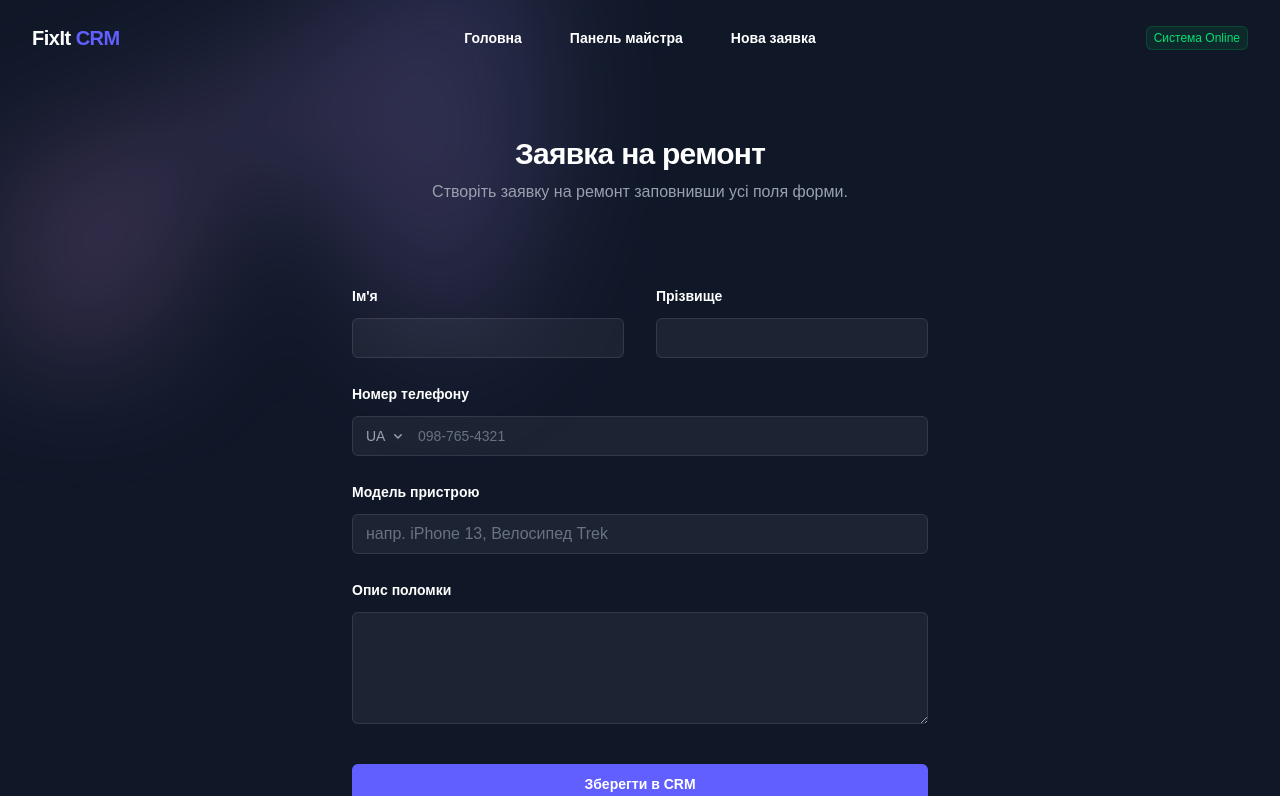
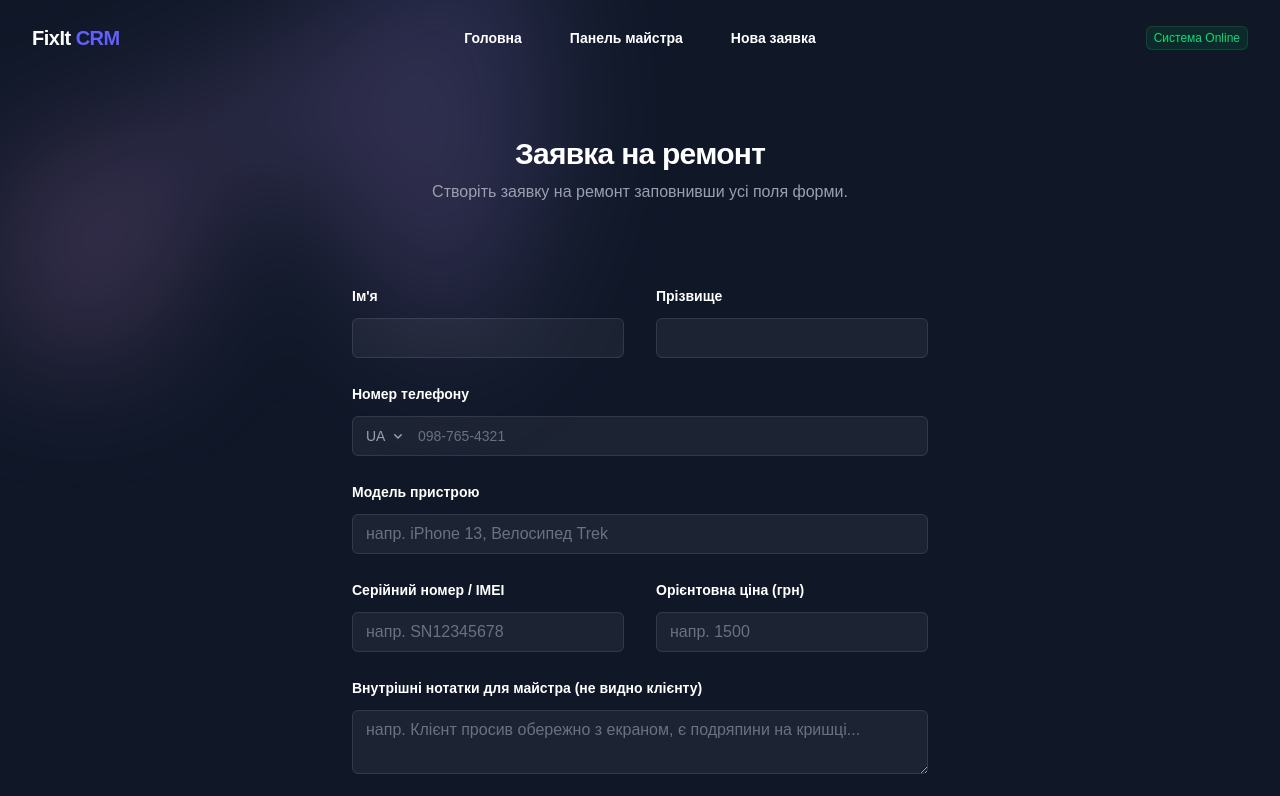
Before and after one commit to Mich47/fixit-crm, a Next.js app: page /order/create in a window 1280 px wide. Shown: the top 796 px of the page. Built offline with nearby package versions, Linux system fonts and the light colour scheme.

Commit message:
refactor order creation and display to include serial number, estimated price, and notes

```diff
--- a/src/app/api/orders/route.ts
+++ b/src/app/api/orders/route.ts
@@ -4,22 +4,27 @@ import { NextResponse } from "next/server";
 export async function POST(request: Request) {
   try {
     const body = await request.json();
-    const { clientName, clientPhone, deviceModel, description } = body;
+    const {
+      clientName,
+      clientPhone,
+      deviceModel,
+      description,
+      serialNumber,
+      notes,
+    } = body;
 
     if (!clientName || !clientPhone || !deviceModel || !description) {
       return NextResponse.json(
-        { error: "Усі поля є обов'язковими для заповнення!" },
+        { error: "Поля з * є обов'язковими для заповнення!" },
         { status: 400 },
       );
     }
 
     const newOrder = await prisma.order.create({
       data: {
-        clientName,
-        clientPhone,
-        deviceModel,
-        description,
-        status: "PENDING", // Статус за замовчуванням
+        ...body,
+        serialNumber: serialNumber?.trim() || null,
+        notes: notes?.trim() || null,
       },
     });
 
--- a/src/app/dashboard/OrderTable.tsx
+++ b/src/app/dashboard/OrderTable.tsx
@@ -177,6 +177,8 @@ export default function OrderTable({ orders }: OrderTableProps) {
             clientPhone,
             deviceModel,
             description,
+            serialNumber,
+            estimatedPrice,
             status,
             createdAt,
           }) => (
@@ -199,8 +201,18 @@ export default function OrderTable({ orders }: OrderTableProps) {
                     <p className="mt-1 truncate text-sm text-slate-400">
                       {clientName}
                     </p>
+                    {serialNumber && (
+                      <p className="mt-0.5 text-xs text-slate-500 truncate">
+                        S/N: {serialNumber}
+                      </p>
+                    )}
                   </div>
                   <StatusBadge status={status} />
+                  {estimatedPrice && (
+                    <span className="inline-flex items-center justify-center rounded-md bg-emerald-500/10 px-2.5 py-1 text-xs font-bold text-emerald-400 ring-1 ring-inset ring-emerald-500/20 whitespace-nowrap">
+                      {estimatedPrice.toString()} грн
+                    </span>
+                  )}
                 </div>
                 <p className="mt-3 line-clamp-2 text-sm leading-6 text-slate-300">
                   {description}
@@ -237,6 +249,7 @@ export default function OrderTable({ orders }: OrderTableProps) {
               <th className="px-5 py-3">Клієнт</th>
               <th className="px-5 py-3">Телефон</th>
               <th className="px-5 py-3">Опис поломки</th>
+              <th className="px-5 py-3">Ціна (грн)</th>
               <th className="px-5 py-3">Статус</th>
               <th className="px-5 py-3">Дата</th>
             </tr>
@@ -249,6 +262,7 @@ export default function OrderTable({ orders }: OrderTableProps) {
                 clientPhone,
                 deviceModel,
                 description,
+                estimatedPrice,
                 status,
                 createdAt,
               }) => (
@@ -278,6 +292,9 @@ export default function OrderTable({ orders }: OrderTableProps) {
                   <td className="max-w-xs truncate px-5 py-4 text-slate-400">
                     {description}
                   </td>
+                  <td className="px-5 py-4 font-medium text-emerald-400">
+                    {estimatedPrice ? `${estimatedPrice}` : "—"}
+                  </td>
                   <td className="px-5 py-4">
                     <div className="flex items-center gap-3">
                       {/* <StatusBadge status={status} /> */}
--- a/src/app/order/create/page.tsx
+++ b/src/app/order/create/page.tsx
@@ -11,6 +11,9 @@ export default function CreateOrderPage() {
   const [clientPhone, setClientPhone] = useState("");
   const [deviceModel, setDeviceModel] = useState("");
   const [description, setDescription] = useState("");
+  const [serialNumber, setSerialNumber] = useState("");
+  const [estimatedPrice, setEstimatedPrice] = useState("");
+  const [notes, setNotes] = useState("");
   const [loading, setLoading] = useState(false);
   const [message, setMessage] = useState("");
 
@@ -21,12 +24,18 @@ export default function CreateOrderPage() {
     setLoading(true);
     setMessage("");
 
+    const priceValue =
+      estimatedPrice.trim() !== "" ? Number(estimatedPrice) : null;
+
     try {
       const data = await createOrder({
         clientName: `${firstName} ${lastName}`,
         clientPhone,
         deviceModel,
         description,
+        estimatedPrice: priceValue,
+        serialNumber: serialNumber.trim() || null,
+        notes: notes.trim() || null,
       });
 
       console.log("Відповідь сервера:", data);
@@ -38,6 +47,12 @@ export default function CreateOrderPage() {
       setClientPhone("");
       setDeviceModel("");
       setDescription("");
+      setSerialNumber("");
+      setEstimatedPrice("");
+      setNotes("");
+
+      // Після успішного створення відправляємо майстра в адмінку
+      router.push("/dashboard");
     } catch (error) {
       const message =
         error instanceof Error ? error.message : "Сталася невідома помилка.";
@@ -45,8 +60,6 @@ export default function CreateOrderPage() {
       setMessage(`❌ Помилка: ${message}`);
     } finally {
       setLoading(false);
-      // Після успішного створення відправляємо майстра в адмінку
-      router.push("/dashboard");
     }
   };
 
@@ -163,6 +176,69 @@ export default function CreateOrderPage() {
               />
             </div>
           </div>
+
+          {/* СЕРІЙНИЙ НОМЕР ТА ЦІНА (у два стовпці на комп'ютері, в один на телефоні) */}
+          <div>
+            <label
+              htmlFor="serial-number"
+              className="block text-sm/6 font-semibold text-white"
+            >
+              Серійний номер / IMEI
+            </label>
+            <div className="mt-2.5">
+              <input
+                id="serial-number"
+                name="serial-number"
+                type="text"
+                placeholder="напр. SN12345678"
+                className="block w-full rounded-md bg-white/5 px-3.5 py-2 text-base text-white outline-1 -outline-offset-1 outline-white/10 placeholder:text-gray-500 focus:outline-2 focus:-outline-offset-2 focus:outline-indigo-500"
+                value={serialNumber}
+                onChange={(e) => setSerialNumber(e.target.value)}
+              />
+            </div>
+          </div>
+
+          <div>
+            <label
+              htmlFor="estimated-price"
+              className="block text-sm/6 font-semibold text-white"
+            >
+              Орієнтовна ціна (грн)
+            </label>
+            <div className="mt-2.5">
+              <input
+                id="estimated-price"
+                name="estimated-price"
+                type="number"
+                placeholder="напр. 1500"
+                className="block w-full rounded-md bg-white/5 px-3.5 py-2 text-base text-white outline-1 -outline-offset-1 outline-white/10 placeholder:text-gray-500 focus:outline-2 focus:-outline-offset-2 focus:outline-indigo-500"
+                value={estimatedPrice}
+                onChange={(e) => setEstimatedPrice(e.target.value)}
+              />
+            </div>
+          </div>
+
+          {/* ПРИХОВАНІ НОТАТКИ ДЛЯ МАЙСТРА (на всю ширину) */}
+          <div className="sm:col-span-2">
+            <label
+              htmlFor="notes"
+              className="block text-sm/6 font-semibold text-white"
+            >
+              Внутрішні нотатки для майстра (не видно клієнту)
+            </label>
+            <div className="mt-2.5">
+              <textarea
+                id="notes"
+                name="notes"
+                rows={2}
+                placeholder="напр. Клієнт просив обережно з екраном, є подряпини на кришці..."
+                className="block w-full rounded-md bg-white/5 px-3.5 py-2 text-base text-white outline-1 -outline-offset-1 outline-white/10 placeholder:text-gray-500 focus:outline-2 focus:-outline-offset-2 focus:outline-indigo-500"
+                value={notes}
+                onChange={(e) => setNotes(e.target.value)}
+              />
+            </div>
+          </div>
+
           <div className="sm:col-span-2">
             <label
               htmlFor="description"
--- a/src/app/services/orderService.ts
+++ b/src/app/services/orderService.ts
@@ -1,7 +1,16 @@
 import type { Order } from "@/generated/prisma/client";
 import axios from "axios";
 
-export type CreateOrderDto = Omit<Order, "id" | "status" | "createdAt">;
+// export type CreateOrderDto = Omit<Order, "id" | "status" | "createdAt">;
+export type CreateOrderDto = {
+  clientName: string;
+  clientPhone: string;
+  deviceModel: string;
+  description: string;
+  estimatedPrice: number | null;
+  serialNumber: string | null;
+  notes: string | null;
+};
 
 const handleAxiosError = (error: unknown, defaultMessage: string): string => {
   if (axios.isAxiosError(error)) {
@@ -33,19 +42,9 @@ export const updateOrderStatus = async (
   }
 };
 
-export const createOrder = async ({
-  clientName,
-  clientPhone,
-  deviceModel,
-  description,
-}: CreateOrderDto): Promise<Order> => {
+export const createOrder = async (order: CreateOrderDto): Promise<Order> => {
   try {
-    const response = await axios.post("/api/orders", {
-      clientName,
-      clientPhone,
-      deviceModel,
-      description,
-    });
+    const response = await axios.post("/api/orders", order);
 
     return response.data;
   } catch (error) {
```
